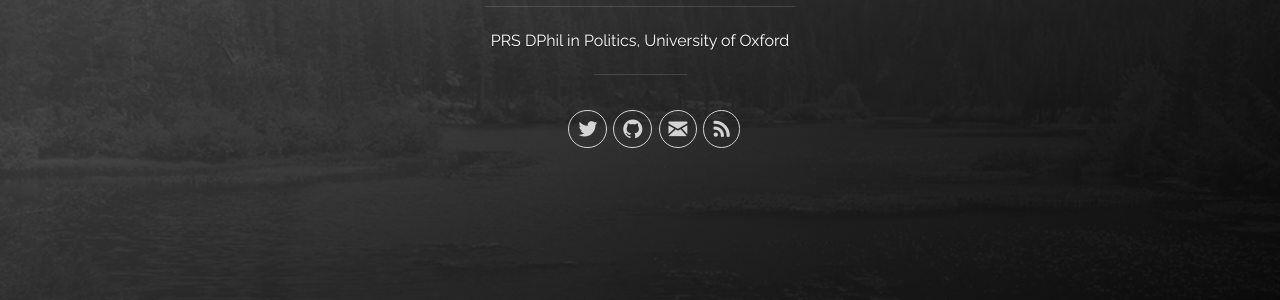
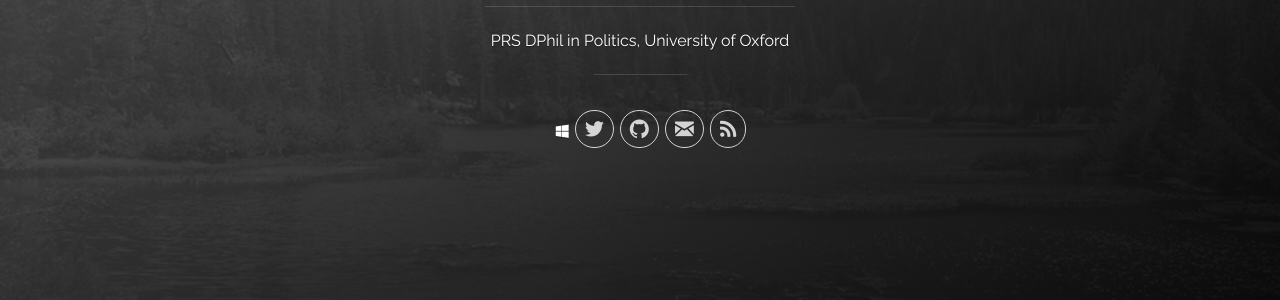
Before and after one commit to bgonzalezbustamante/bgonzalezbustamante.com, a Jekyll site: the page built from index.html, in a window 1280 px wide. Shown: the part 491-791 px from the top of the page. Built offline with Jekyll 4.4.1, drawn with Linux system fonts in a browser that asks for light colours; the list of posts is cut into pages by our own code.

Commit message:
Update header.html

```diff
--- a/_includes/header.html
+++ b/_includes/header.html
@@ -22,7 +22,7 @@
             <ul class="navigation">
 
 			  <li class="navigation__item">
-			  <i class="icon social-windows"></i>
+			  <i class="icon icon-social-windows"></i>
 			  </li>
 
             {% if site.author.twitter_username %}
```
